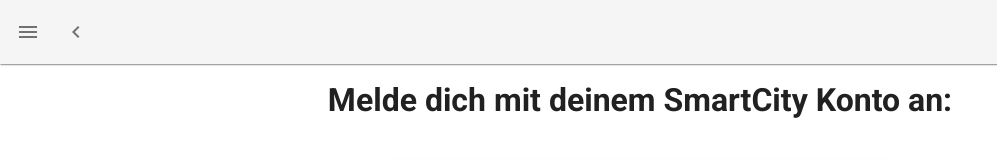
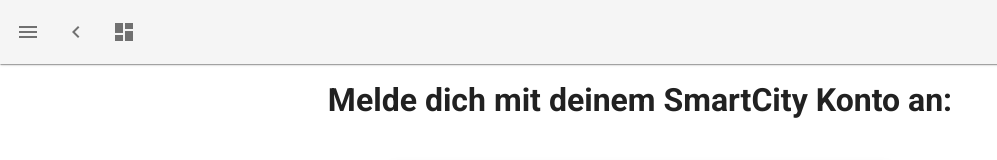
Before and after one commit to SGSE-2020/MS_Strassenverkehrsamt, a Nuxt app in the folder frontend/: page /account in a window 1280 px wide. Shown: the top 160 px of the page, without its empty margins (0-997 px from the left). Built offline with nearby package versions, Linux system fonts and the light colour scheme.

Commit message:
nav drawer upgraded smaller fixes

```diff
--- a/frontend/layouts/default.vue
+++ b/frontend/layouts/default.vue
@@ -1,13 +1,37 @@
 <template>
-  <v-app dark>
+  <v-app>
     <v-navigation-drawer
       v-model="drawer"
       :mini-variant="miniVariant"
       :clipped="clipped"
+      absolute
       fixed
       app
     >
       <v-list>
+        <v-list-item v-if="this.$store.state.account" two-line class="px-2">
+          <v-list-item-avatar>
+            <img
+              v-if="this.$store.state.account.image"
+              v-bind:src="this.$store.state.account.image"
+            />
+            <img v-else :src="require('@/assets/avatar.png')" />
+          </v-list-item-avatar>
+
+          <v-list-item-content>
+            <v-list-item-title>{{
+              this.$store.state.account.firstName +
+                ' ' +
+                this.$store.state.account.lastName
+            }}</v-list-item-title>
+            <v-list-item-subtitle>{{
+              this.$store.state.account.email
+            }}</v-list-item-subtitle>
+          </v-list-item-content>
+        </v-list-item>
+
+        <v-divider v-if="this.$store.state.account"></v-divider>
+
         <template v-for="(item, index) in activeMenu">
           <v-list-item
             :key="index"
@@ -24,7 +48,8 @@
             </v-list-item-content>
           </v-list-item>
           <v-list-item :key="index" v-else-if="item.subheader">
-            <v-subheader>{{ item.title }}</v-subheader>
+            <v-subheader v-if="!miniVariant">{{ item.title }}</v-subheader>
+            <v-divider v-else></v-divider>
           </v-list-item>
         </template>
       </v-list>
@@ -34,12 +59,17 @@
       <v-btn icon @click.stop="miniVariant = !miniVariant">
         <v-icon>mdi-{{ `chevron-${miniVariant ? 'right' : 'left'}` }}</v-icon>
       </v-btn>
+      <v-btn icon href="https://portal.dvess.network/">
+        <v-icon>mdi-view-dashboard</v-icon>
+      </v-btn>
 
       <!--- <v-toolbar-title v-text="title" /> --->
       <v-img
         :src="require('@/assets/banner.png')"
-        max-width="400"
-        aspect-ratio="7.94"
+        class="mx-2"
+        max-height="50"
+        max-width="397"
+        contain
       />
       <v-spacer />
     </v-app-bar>
@@ -63,7 +93,7 @@ const axios = require('axios')
 export default {
   data() {
     return {
-      clipped: false,
+      clipped: true,
       drawer: false,
       fixed: false,
       items: [
--- a/frontend/pages/account.vue
+++ b/frontend/pages/account.vue
@@ -101,7 +101,7 @@ export default {
           .then((response) => {
             console.log(response.data)
             this.$store.dispatch('setAccount', {
-              account: response.data
+              account: response.data.data
             })
 
             axios
```
Also changed, not shown: frontend/assets/avatar.png (added).
